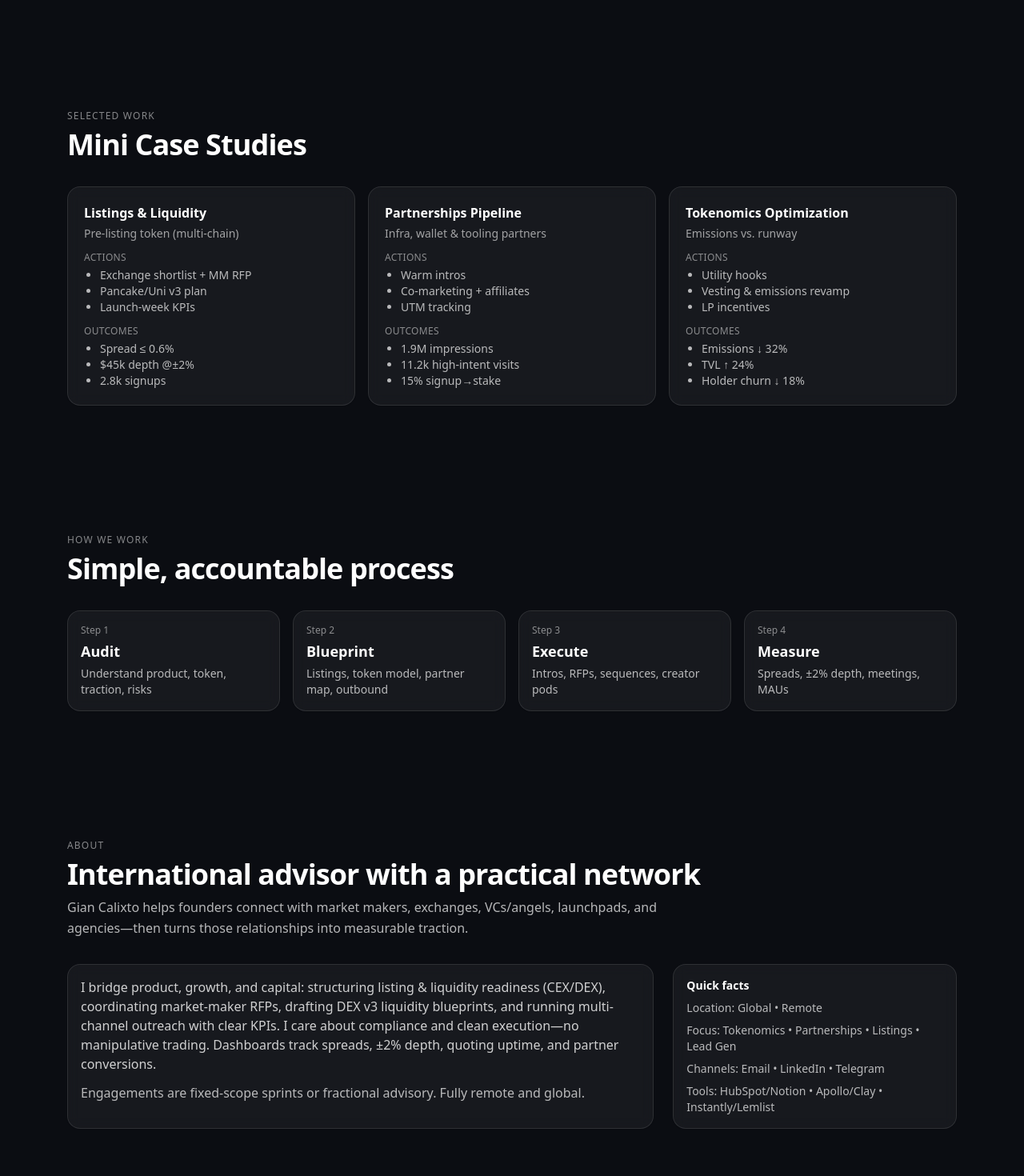
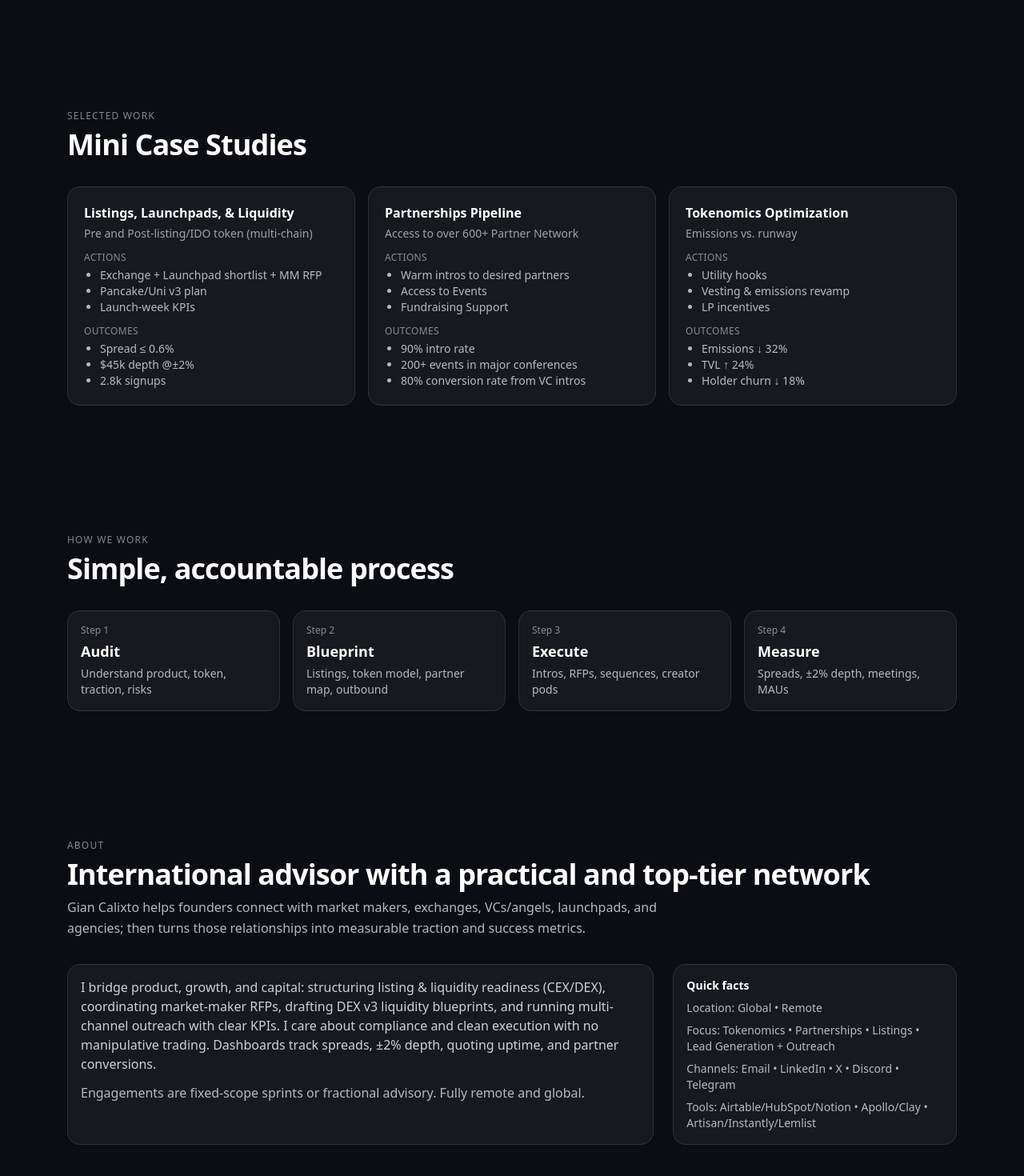
Before and after one commit to Calix-lab/gian-site, a Next.js app: page / in a window 1280 px wide. Shown: the part 1306-2776 px from the top of the page at 80% size. Built offline with nearby package versions, Linux system fonts and the light colour scheme.

Commit message:
Update page.jsx

```diff
--- a/app/page.jsx
+++ b/app/page.jsx
@@ -9,12 +9,12 @@ import { Rocket, BarChart3, Presentation, Share2, Mail, Calendar, ArrowRight, Li
 const SITE = {
   name: "Gian Calixto",
   role: "Web3 Advisor",
-  tagline: "Tokenomics • Partnerships • Pitch Decks • Lead Gen (International)",
-  email: "hello@yourdomain.com",
-  telegram: "https://t.me/yourhandle",
+  tagline: "Tokenomics • Partnerships • Pitch Decks • Lead Generation • Outreach",
+  email: "iamgiancalixto@gmail.com",
+  telegram: "https://t.me/GianCalixto",
   linkedin: "https://www.linkedin.com/in/giancalixto/",
-  twitter: "https://x.com/yourhandle",
-  calendly: "https://calendly.com/your-link/intro-30",
+  twitter: "https://x.com/0xCalix",
+  calendly: "https://calendly.com/iamgiancalixto/30min",
   location: "Global • Remote",
 };
 
@@ -137,8 +137,8 @@ export default function Page() {
               className="rounded-3xl border border-white/10 bg-white/5 backdrop-blur p-6 shadow-sm"
             >
               <div className="grid grid-cols-2 gap-4 sm:grid-cols-2">
-                <Stat kpi="Lead Gen" v="[8–12] meetings/mo"/>
-                <Stat kpi="Warm intros" v="50+ partners"/>
+                <Stat kpi="Lead Gen" v="10-15 meetings/mo"/>
+                <Stat kpi="Warm intros" v="100+ partners"/>
                 <Stat kpi="Spread target" v="≤ 0.6%"/>
                 <Stat kpi="Depth @±2%" v="$45k+"/>
               </div>
@@ -171,16 +171,16 @@ export default function Page() {
         <Section id="cases" eyebrow="Selected Work" title="Mini Case Studies" subtitle="">
           <div className="grid grid-cols-1 gap-4 md:grid-cols-3">
             <CaseStudy
-              title="Listings & Liquidity"
-              context="Pre-listing token (multi-chain)"
-              actions={["Exchange shortlist + MM RFP", "Pancake/Uni v3 plan", "Launch-week KPIs"]}
+              title="Listings, Launchpads, & Liquidity"
+              context="Pre and Post-listing/IDO token (multi-chain)"
+              actions={["Exchange + Launchpad shortlist + MM RFP", "Pancake/Uni v3 plan", "Launch-week KPIs"]}
               outcomes={["Spread ≤ 0.6%", "$45k depth @±2%", "2.8k signups"]}
             />
             <CaseStudy
               title="Partnerships Pipeline"
-              context="Infra, wallet & tooling partners"
-              actions={["Warm intros", "Co-marketing + affiliates", "UTM tracking"]}
-              outcomes={["1.9M impressions", "11.2k high-intent visits", "15% signup→stake"]}
+              context="Access to over 600+ Partner Network"
+              actions={["Warm intros to desired partners", "Access to Events", "Fundraising Support"]}
+              outcomes={["90% intro rate", "200+ events in major conferences", "80% conversion rate from VC intros"]}
             />
             <CaseStudy
               title="Tokenomics Optimization"
@@ -213,15 +213,15 @@ export default function Page() {
         <Section
           id="about"
           eyebrow="About"
-          title="International advisor with a practical network"
-          subtitle={`${SITE.name} helps founders connect with market makers, exchanges, VCs/angels, launchpads, and agencies—then turns those relationships into measurable traction.`}
+          title="International advisor with a practical and top-tier network"
+          subtitle={`${SITE.name} helps founders connect with market makers, exchanges, VCs/angels, launchpads, and agencies; then turns those relationships into measurable traction and success metrics.`}
         >
           <div className="grid grid-cols-1 gap-6 md:grid-cols-3">
             <div className="rounded-2xl border border-white/10 bg-white/5 backdrop-blur p-4 shadow-sm md:col-span-2">
               <p className="text-white/80">
                 I bridge product, growth, and capital: structuring listing & liquidity readiness (CEX/DEX), coordinating market-maker RFPs,
                 drafting DEX v3 liquidity blueprints, and running multi-channel outreach with clear KPIs. I care about compliance and clean
-                execution—no manipulative trading. Dashboards track spreads, ±2% depth, quoting uptime, and partner conversions.
+                execution with no manipulative trading. Dashboards track spreads, ±2% depth, quoting uptime, and partner conversions.
               </p>
               <p className="mt-3 text-white/70">
                 Engagements are fixed-scope sprints or fractional advisory. Fully remote and global.
@@ -231,9 +231,9 @@ export default function Page() {
               <div className="text-sm font-semibold">Quick facts</div>
               <ul className="mt-2 space-y-2 text-sm text-white/70">
                 <li>Location: {SITE.location}</li>
-                <li>Focus: Tokenomics • Partnerships • Listings • Lead Gen</li>
-                <li>Channels: Email • LinkedIn • Telegram</li>
-                <li>Tools: HubSpot/Notion • Apollo/Clay • Instantly/Lemlist</li>
+                <li>Focus: Tokenomics • Partnerships • Listings • Lead Generation + Outreach</li>
+                <li>Channels: Email • LinkedIn • X • Discord • Telegram</li>
+                <li>Tools: Airtable/HubSpot/Notion • Apollo/Clay • Artisan/Instantly/Lemlist</li>
               </ul>
             </div>
           </div>
```
